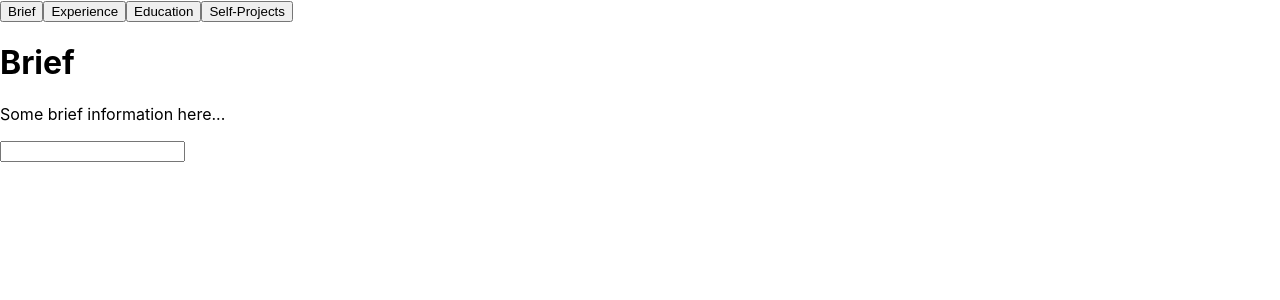
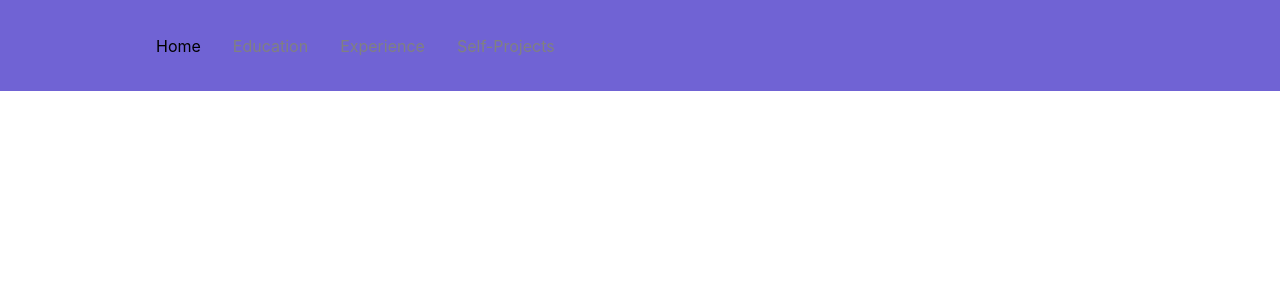
Before and after one commit to SandeepaDevin/SandeepaDevin.github.io, a React (Create React App) app: page / in a window 1280 px wide. Shown: the top 300 px of the page. Built offline with nearby package versions, Linux system fonts and the light colour scheme.

Commit message:
changes to navbar and appjs

```diff
--- a/package.json
+++ b/package.json
@@ -9,7 +9,9 @@
     "@testing-library/user-event": "^13.5.0",
     "react": "^18.2.0",
     "react-dom": "^18.2.0",
+    "react-router-dom": "^6.11.1",
     "react-scripts": "5.0.1",
+    "styled-components": "^5.3.10",
     "web-vitals": "^2.1.4"
   },
   "scripts": {
@@ -17,8 +19,8 @@
     "build": "react-scripts build",
     "test": "react-scripts test",
     "eject": "react-scripts eject",
-	"predeploy": "npm run build",
-	"deploy": "gh-pages -d build"
+    "predeploy": "npm run build",
+    "deploy": "gh-pages -d build"
   },
   "eslintConfig": {
     "extends": [
--- a/src/App.js
+++ b/src/App.js
@@ -5,60 +5,21 @@ import Brief from './Brief';
 import Experience from './Experience';
 import Education from './Education';
 import SelfProjects from './SelfProjects';
+import Navbar from './components/Navbar';
+import { BrowserRouter as Router, Routes, Route } from 'react-router-dom';
 
-// TopBar component
-function TopBar(props) {
+function App() {
   return (
-    <div className="topbar">
-      <button onClick={() => props.onButtonClick('brief')}>Brief</button>
-      <button onClick={() => props.onButtonClick('experience')}>Experience</button>
-      <button onClick={() => props.onButtonClick('education')}>Education</button>
-      <button onClick={() => props.onButtonClick('self-projects')}>Self-Projects</button>
-    </div>
+    <Router>
+      <Navbar />
+      <Routes>
+        <Route path='/' exact component={Brief} />
+        <Route path='/education' component={Education} />
+        <Route path='/experience' component={Experience} />
+        <Route path='/selfprojects' component={SelfProjects} />
+      </Routes>
+    </Router>
   );
 }
 
-// BottomBar component
-function BottomBar(props) {
-  return (
-    <div className="bottombar">
-      <input type="text" value={props.value} onChange={props.onChange} />
-    </div>
-  );
-}
-
-// App component
-class App extends React.Component {
-  constructor(props) {
-    super(props);
-    this.state = {
-      selectedButton: 'brief',
-      textValue: ''
-    };
-  }
-
-  handleButtonClick = (buttonName) => {
-    this.setState({ selectedButton: buttonName });
-  }
-
-  handleTextChange = (event) => {
-    this.setState({ textValue: event.target.value });
-  }
-
-  render() {
-    return (
-      <div>
-        <TopBar onButtonClick={this.handleButtonClick} />
-        <div className="content">
-          {this.state.selectedButton === 'brief' && <Brief />}
-          {this.state.selectedButton === 'experience' && <Experience />}
-          {this.state.selectedButton === 'education' && <Education />}
-          {this.state.selectedButton === 'self-projects' && <SelfProjects />}
-        </div>
-        <BottomBar value={this.state.textValue} onChange={this.handleTextChange} />
-      </div>
-    );
-  }
-}
-
 export default App;
--- /dev/null
+++ b/src/components/Navbar/NavbarElements.js
@@ -0,0 +1,86 @@
+import { FaBars } from 'react-icons/fa';
+import { NavLink as Link } from 'react-router-dom';
+import styled from 'styled-components';
+
+export const Nav = styled.nav`
+background: #7063d4;
+height: 85px;
+display: flex;
+justify-content: space-between;
+padding: 0.2rem calc((100vw - 1000px) / 2);
+z-index: 12;
+/* Third Nav */
+/* justify-content: flex-start; */
+`;
+
+export const NavLink = styled(Link)`
+color: #808080;
+display: flex;
+align-items: center;
+text-decoration: none;
+padding: 0 1rem;
+height: 100%;
+cursor: pointer;
+&.active {
+	color: #000000;
+}
+`;
+
+export const Bars = styled(FaBars)`
+display: none;
+color: #808080;
+@media screen and (max-width: 768px) {
+	display: block;
+	position: absolute;
+	top: 0;
+	right: 0;
+	transform: translate(-100%, 75%);
+	font-size: 1.8rem;
+	cursor: pointer;
+}
+`;
+
+export const NavMenu = styled.div`
+display: flex;
+align-items: center;
+margin-right: -24px;
+/* Second Nav */
+/* margin-right: 24px; */
+/* Third Nav */
+/* width: 100vw;
+white-space: nowrap; */
+@media screen and (max-width: 768px) {
+	display: none;
+}
+`;
+
+export const NavBtn = styled.nav`
+display: flex;
+align-items: center;
+margin-right: 24px;
+/* Third Nav */
+/* justify-content: flex-end;
+width: 100vw; */
+@media screen and (max-width: 768px) {
+	display: none;
+}
+`;
+
+export const NavBtnLink = styled(Link)`
+border-radius: 4px;
+background: #808080;
+padding: 10px 22px;
+color: #000000;
+outline: none;
+border: none;
+cursor: pointer;
+transition: all 0.2s ease-in-out;
+text-decoration: none;
+/* Second Nav */
+margin-left: 24px;
+&:hover {
+	transition: all 0.2s ease-in-out;
+	background: #fff;
+	color: #808080;
+}
+`;
--- /dev/null
+++ b/src/components/Navbar/index.js
@@ -0,0 +1,35 @@
+import React from 'react';
+import {
+  Nav,
+  NavLink,
+  Bars,
+  NavMenu,
+} from './NavbarElements';
+
+const Navbar = () => {
+  return (
+    <>
+      <Nav>
+        <Bars />
+
+        <NavMenu>
+          <NavLink to='/' activeStyle>
+            Home
+          </NavLink>
+          <NavLink to='/education' activeStyle>
+            Education
+          </NavLink>
+          <NavLink to='/experience' activeStyle>
+            Experience
+          </NavLink>
+          <NavLink to='/selfprojects' activeStyle>
+            Self-Projects
+          </NavLink>
+
+        </NavMenu>
+      </Nav>
+    </>
+  );
+};
+
+export default Navbar;
```
Also changed, not shown: 1 other file (tests, documents, lock files or other folders).
